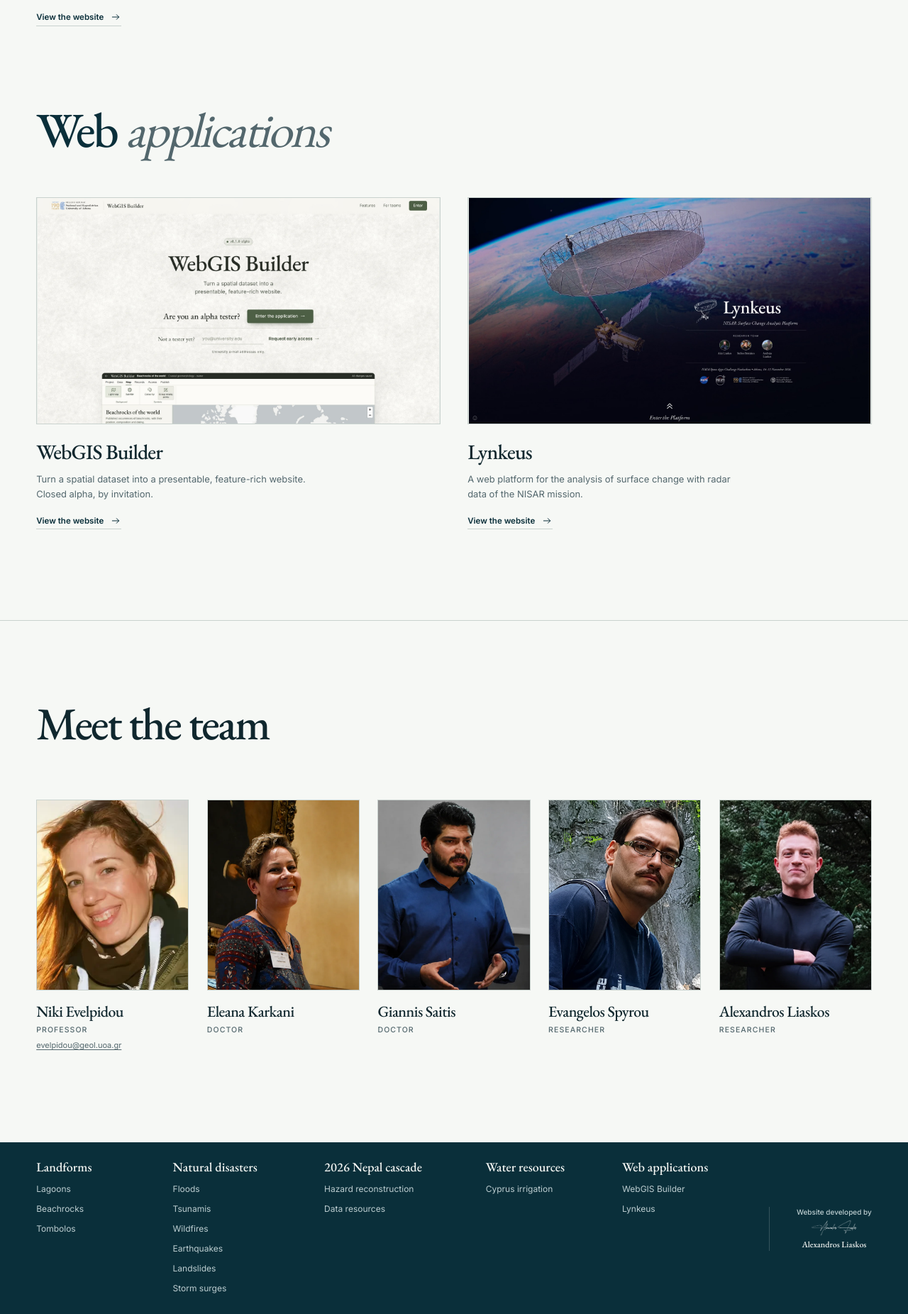
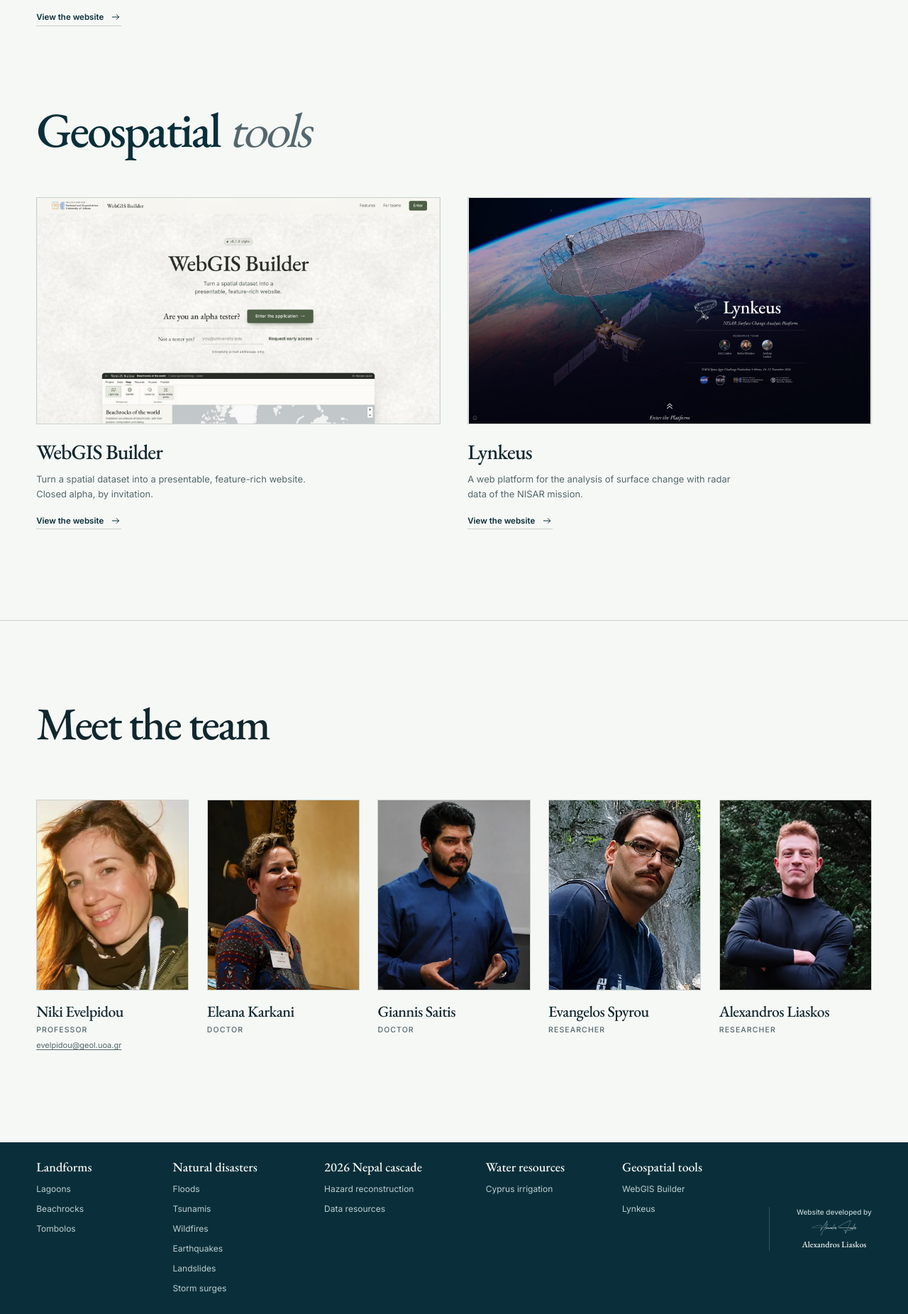
Before and after one commit to AlexandrosLiaskos/nkua-webgis, a plain HTML site: page sites/index.html in a window 1280 px wide. Shown: the part 4584-6436 px from the top of the page at 71% size. Drawn offline with nearby package versions, Linux system fonts and the light colour scheme; no server answers; a web font is replaced by a local one.

Commit message:
Name the group of the WebGIS Builder and Lynkeus 'Geospatial tools'
sites/index.html: the heading of the section reads 'Geospatial tools' and the heading of the list at the foot of the page too (before: 'Web applications'). Every entry of the home page is a web application, so the former name did not set the two apart; they are tools that work on geodata. The ids of the two headings are unchanged.

```diff
--- a/sites/index.html
+++ b/sites/index.html
@@ -301,7 +301,7 @@
 
             <section class="domain-section" aria-labelledby="applications-title">
                 <header class="domain-heading">
-                    <h3 id="applications-title">Web <em>applications</em></h3>
+                    <h3 id="applications-title">Geospatial <em>tools</em></h3>
                 </header>
 
                 <div class="collection-grid collection-grid-two">
@@ -446,7 +446,7 @@
                 </ul>
             </nav>
             <nav class="footer-directory" aria-labelledby="footer-applications-title">
-                <h2 id="footer-applications-title">Web applications</h2>
+                <h2 id="footer-applications-title">Geospatial tools</h2>
                 <ul>
                     <li><a href="https://webgis.nkua.cloud/">WebGIS Builder</a></li>
                     <li><a href="https://lynkeus.nkua.cloud/">Lynkeus</a></li>
```
Also changed, not shown: 1 other file.
